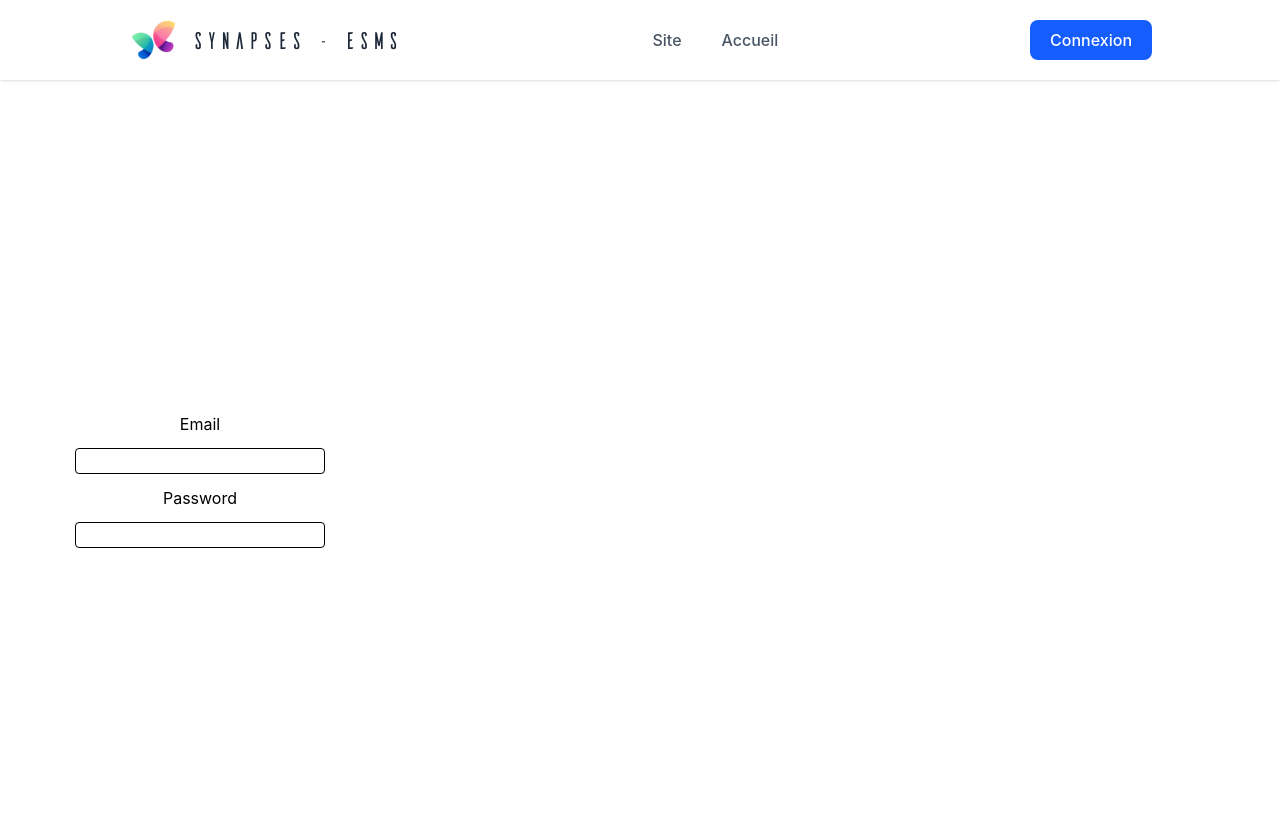
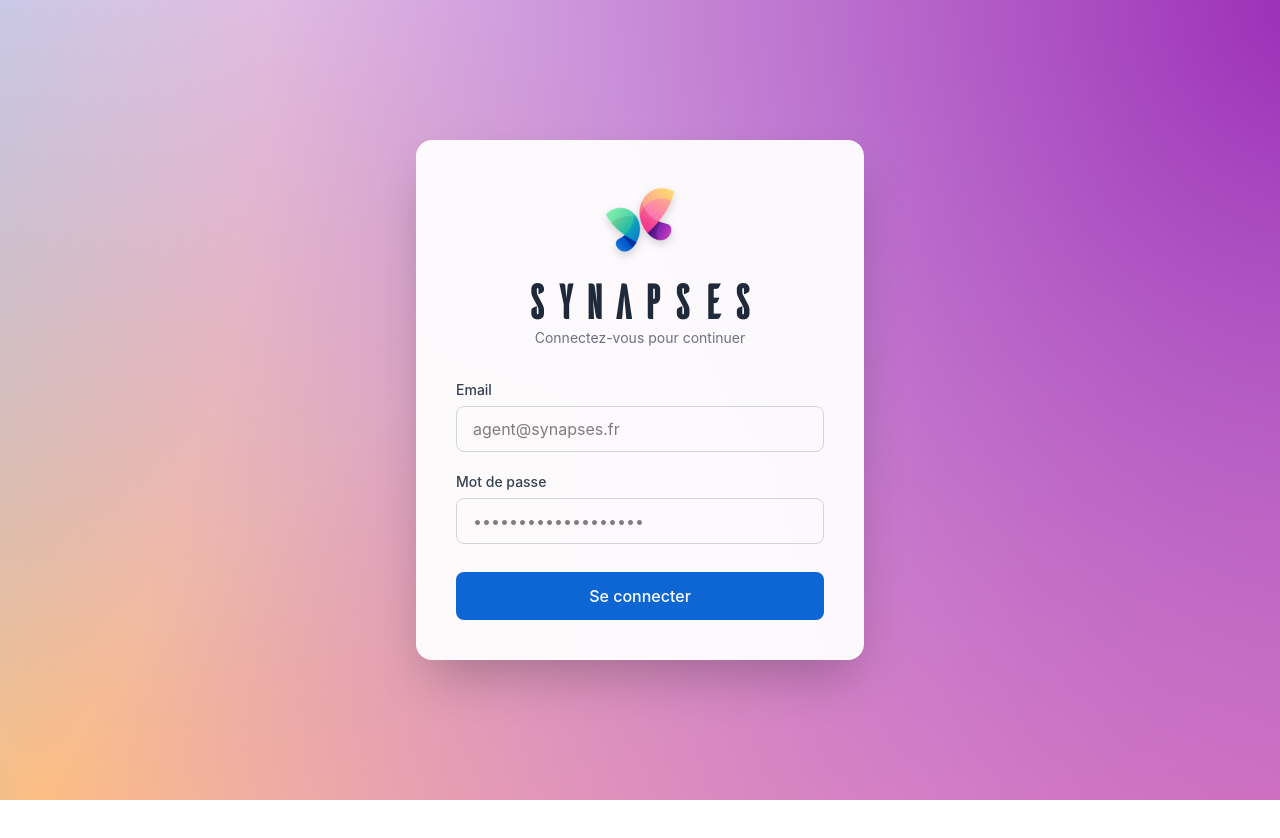
Before and after one commit to vlldnt/Synapses_ESMS, a React (Vite) app in the folder frontend/: page /synapses/ in a window 1280 px wide. Shown: the top 838 px of the page. After the commit the page ends 800 px from the top, so only its background shows below. Built offline with nearby package versions, Linux system fonts and the light colour scheme.

Commit message:
feat: creating a simple header and login form connection

```diff
--- a/frontend/package.json
+++ b/frontend/package.json
@@ -12,6 +12,7 @@
   "dependencies": {
     "@reduxjs/toolkit": "^2.11.2",
     "@tailwindcss/vite": "^4.2.2",
+    "framer-motion": "^12.38.0",
     "react": "^19.2.4",
     "react-dom": "^19.2.4",
     "react-redux": "^9.2.0",
--- a/frontend/src/App.css
+++ b/frontend/src/App.css
@@ -7,3 +7,37 @@
     font-style: normal;
     font-display: swap;
 }
+
+:root {
+    /* Couleur Synapses */
+    --rose-clair: #FC89A3;
+    --rose-fonce: #F44E92;
+
+    --vert-clair: #6CE4A8;
+    --vert-fonce: #42C4A1;
+
+    --bleu-clair: #1294C3;
+    --bleu-fonce: #0D66D4;
+
+    --orange: #FCBE82;
+    --violet: #9B2CB6;
+}
+
+@keyframes gradient-drift {
+    0%   { background-position: 0% 0%; }
+    25%  { background-position: 100% 0%; }
+    50%  { background-position: 100% 100%; }
+    75%  { background-position: 0% 100%; }
+    100% { background-position: 0% 0%; }
+}
+
+.bg-synapses-animated {
+    background:
+        radial-gradient(circle at 0% 0%, var(--bleu-fonce), transparent 50%),
+        radial-gradient(circle at 100% 0%, var(--violet), transparent 50%),
+        radial-gradient(circle at 100% 100%, var(--rose-fonce), transparent 50%),
+        radial-gradient(circle at 0% 100%, var(--vert-fonce), transparent 50%),
+        radial-gradient(circle at 50% 50%, var(--orange), transparent 60%);
+    background-size: 200% 200%;
+    animation: gradient-drift 25s ease-in-out infinite;
+}
--- a/frontend/src/App.jsx
+++ b/frontend/src/App.jsx
@@ -6,10 +6,12 @@ import Login from './features/Login';
 function App() {
   const isLogged = useSelector((state) => state.auth.isLogged);
 
+  if (!isLogged) return <Login />;
+
   return (
     <>
       <Header />
-      {!isLogged ? <Login /> : null}
+      <main className="pt-20">{/* Contenu principal ici */}</main>
     </>
   );
 }
--- a/frontend/src/components/Header/Header.jsx
+++ b/frontend/src/components/Header/Header.jsx
@@ -1,18 +1,12 @@
-import { useSelector, useDispatch } from 'react-redux';
-import { setLogged, setLoading } from '../../store/authSlice';
+import { useDispatch } from 'react-redux';
+import { setLogged } from '../../store/authSlice';
 import ItemList from "./ItemList";
 
 function Header() {
     const dispatch = useDispatch();
-    const isLogged = useSelector((state) => state.auth.isLogged);
-    const isLoading = useSelector((state) => state.auth.isLoading);
 
-    const handleLogin = () => {
-        dispatch(setLoading(true));
-        setTimeout(() => {
-            dispatch(setLogged(!isLogged));
-            dispatch(setLoading(false));
-        }, 500);
+    const handleLogout = () => {
+        dispatch(setLogged(false));
     };
 
     return (
@@ -21,25 +15,24 @@ function Header() {
                 {/* Logo + Titre */}
                 <a className="flex items-center gap-3 h-full" href="/">
                     <img className="h-3/5" src="/favicon.png" alt="Logo Synapses" />
-                    <span className="text-2xl text-gray-800" style={{ fontFamily: 'Ailerons' }}>Synapses - ESMS</span>
+                    <span className="text-3xl font-bold  text-gray-800" style={{ fontFamily: 'Ailerons' }}>Synapses</span>
                 </a>
 
                 {/* Menu central */}
-                <nav className="flex gap-10">
-                    <ItemList titre='Site' color="green" link="https://vieilledent.eu"/>
-                    <ItemList titre='Accueil' color="green" link="#"/>
-                    {isLogged ? (
-                        <ItemList titre='Google' color="red" link="https://www.google.com"/>
-                    ) : null}
+                <nav>
+                    <ul className="flex gap-10 list-none">
+                        <ItemList titre="Accueil" link="#" />
+                        <ItemList titre="Rapport" link="#" />
+                        <ItemList titre="Liste" link="#" />
+                    </ul>
                 </nav>
 
-                {/* Bouton connexion */}
+                {/* Bouton déconnexion */}
                 <button
-                    onClick={handleLogin}
-                    disabled={isLoading}
-                    className="bg-blue-600 hover:bg-blue-700 disabled:bg-blue-400 text-white font-medium px-5 py-2 rounded-lg cursor-pointer disabled:cursor-copy"
+                    onClick={handleLogout}
+                    className="bg-(--bleu-fonce) hover:bg-(--bleu-clair) text-white font-medium px-5 py-2 rounded-lg cursor-pointer transition-colors duration-200"
                 >
-                    {isLoading ? 'Chargement...' : isLogged ? 'Déconnexion' : 'Connexion'}
+                    Déconnexion
                 </button>
             </div>
         </header>
--- a/frontend/src/components/Header/ItemList.jsx
+++ b/frontend/src/components/Header/ItemList.jsx
@@ -1,14 +1,13 @@
-
-function ItemList({ onClick, titre, link, color }) {
-
+function ItemList({ titre, link }) {
   return (
-    <a
-      href={link}
-      onClick={onClick}
-      className={`text-gray-600 hover:text-${color}-900 font-medium`}
-    >
-      {titre}
-    </a>
+    <li>
+      <a
+        href={link}
+        className="relative font-medium text-gray-600 hover:text-(--bleu-fonce) transition-colors duration-200"
+      >
+        {titre}
+      </a>
+    </li>
   );
 }
 
--- a/frontend/src/features/Login.jsx
+++ b/frontend/src/features/Login.jsx
@@ -1,15 +1,76 @@
+import { useDispatch, useSelector } from 'react-redux';
+import { setLogged, setLoading } from '../store/authSlice';
+
 function Login() {
+  const dispatch = useDispatch();
+  const isLoading = useSelector((state) => state.auth.isLoading);
+
+  const handleSubmit = (e) => {
+    e.preventDefault();
+    dispatch(setLoading(true));
+    setTimeout(() => {
+      dispatch(setLogged(true));
+      dispatch(setLoading(false));
+    }, 400);
+  };
+
   return (
-    <div className="h-full w-full justify-center items-center">
-        <form action="post" className="w-100 h-200 flex flex-col gap-3 justify-center items-center">
-          <label className="text-start" htmlFor="email">Email</label>
-          <input className='border rounded' type="text" name="email" id="email" />
-          <label className="text-start" htmlFor="password">Password</label>
-          <input className='border rounded' type="text" name="password" id="password" />
+    <div className="min-h-screen flex items-center justify-center bg-synapses-animated">
+      <div className="w-full max-w-md mx-4 bg-white/95 backdrop-blur-sm rounded-2xl shadow-2xl p-10">
+        {/* Logo + Titre */}
+        <div className="flex flex-col items-center mb-8">
+          <img className="h-20 w-20 mb-4 drop-shadow-lg" src="/favicon.png" alt="Logo Synapses" />
+          <h1
+            className="text-5xl text-gray-800 tracking-wide font-bold"
+            style={{ fontFamily: 'Ailerons' }}
+          >
+            Synapses
+          </h1>
+          <p className="text-sm text-gray-500 mt-1">Connectez-vous pour continuer</p>
+        </div>
+
+        {/* Formulaire */}
+        <form onSubmit={handleSubmit} className="flex flex-col gap-5">
+          <div className="flex flex-col gap-1.5">
+            <label className="text-sm font-medium text-gray-700" htmlFor="email">
+              Email
+            </label>
+            <input
+              className="w-full px-4 py-2.5 rounded-lg border border-gray-300 focus:outline-none focus:ring-2 focus:ring-[#0D66D4] focus:border-transparent transition-shadow"
+              type="email"
+              name="email"
+              id="email"
+              placeholder="agent@synapses.fr"
+            />
+          </div>
+
+          <div className="flex flex-col gap-1.5">
+            <label className="text-sm font-medium text-gray-700" htmlFor="password">
+              Mot de passe
+            </label>
+            <input
+              className="w-full px-4 py-2.5 rounded-lg border border-gray-300 focus:outline-none focus:ring-2 focus:ring-[#0D66D4] focus:border-transparent transition-shadow"
+              type="password"
+              name="password"
+              id="password"
+              placeholder="•••••••••••••••••••"
+            />
+          </div>
+
+          <button
+            type="submit"
+            disabled={isLoading}
+            className="mt-2 w-full py-3 rounded-lg text-white font-medium cursor-pointer
+                       bg-(--bleu-fonce) hover:opacity-90
+                       disabled:opacity-60 disabled:cursor-wait
+                       transition-opacity duration-200"
+          >
+            {isLoading ? 'Connexion...' : 'Se connecter'}
+          </button>
         </form>
+      </div>
     </div>
   );
 }
 
-
 export default Login;
```
Also changed, not shown: frontend/src/main.jsx (+6 -6 lines), 1 other file (tests, documents, lock files or other folders).
